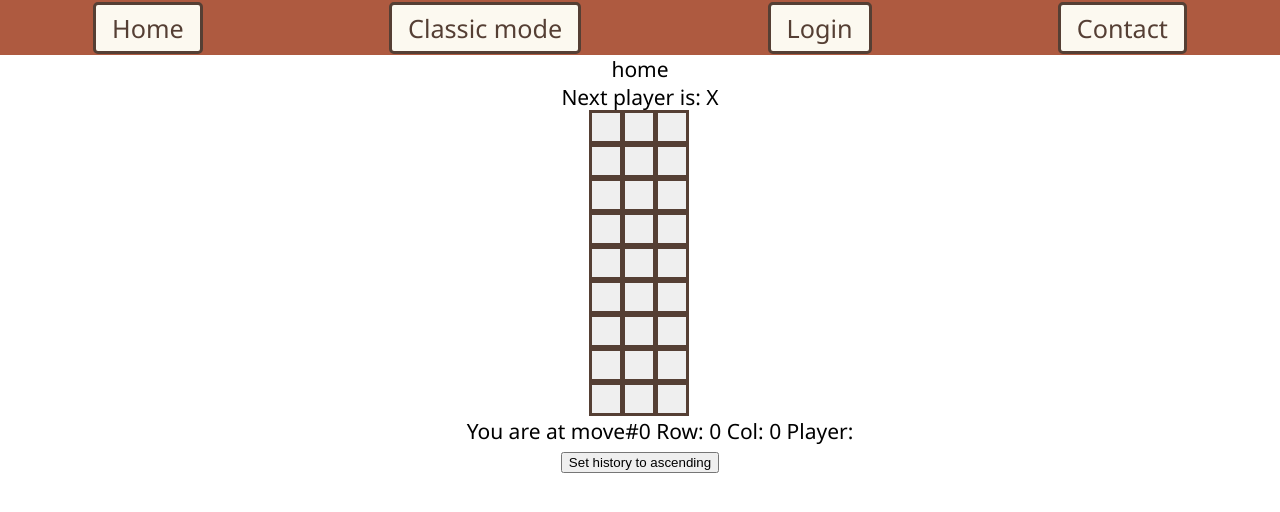
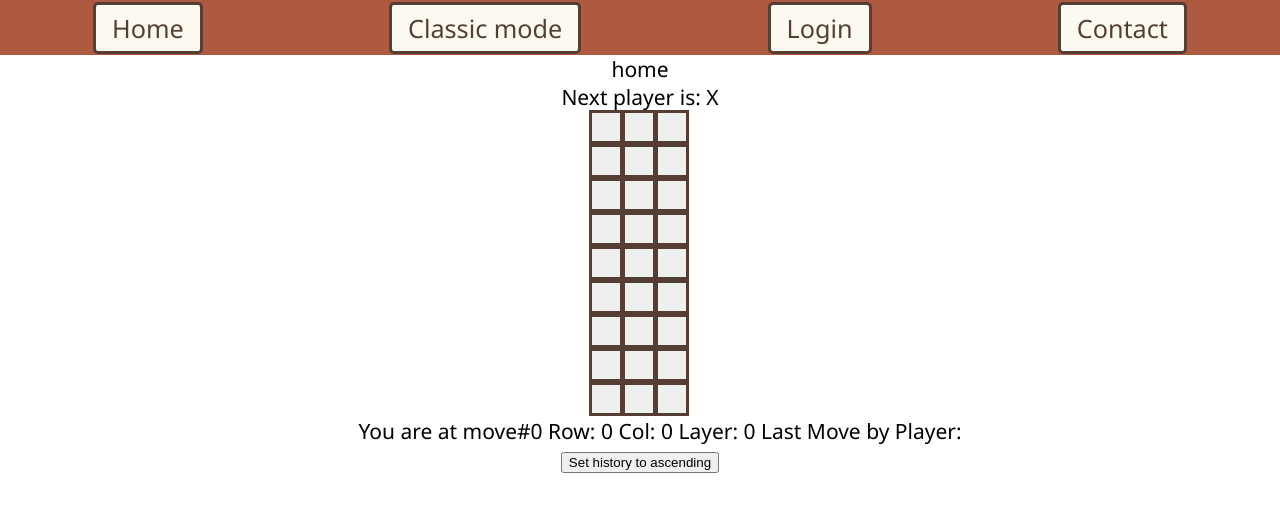
Before and after one commit to Jmilas00/tic-tac-toe-three, a React (Vite) app: page / in a window 1280 px wide. Shown: the top 512 px of the page. Built offline with nearby package versions, Linux system fonts and the light colour scheme.

Commit message:
Improved the log, some more work to do before the satisfactory result

```diff
--- a/src/components/moves.tsx
+++ b/src/components/moves.tsx
@@ -8,6 +8,7 @@ interface Description {
   text: string;
   row: number;
   col: number;
+  layer: number;
   player: string;
 }
 
@@ -18,17 +19,20 @@ function Moves(props: MovesProps) {
       text: "",
       row: 0,
       col: 0,
+      layer: 0,
       player: "",
     };
     for (let i: number = 0; i < squares.length; i++) {
       if (move > 0 && squares[i] !== props.history[move - 1][i]) {
         description.col = (i % 3) + 1;
-        description.row = Math.trunc(i / 3 + 1);
+        description.row = Math.trunc((i % 9) / 3 + 1);
+        description.layer = Math.trunc(i / 9 + 1);
         description.player = props.history.length % 2 === 0 ? "X" : "O";
       }
     }
-
-    if (move === props.history.length - 1) {
+    /* if (move === 0) {
+      description.text = "Click a square to begin the game!";
+    } else */ if (move === props.history.length - 1) {
       description.text = "You are at move#" + move;
     } else if (move > 0) {
       description.text = "Go to move #" + move;
@@ -44,7 +48,9 @@ function Moves(props: MovesProps) {
             description.row +
             " Col: " +
             description.col +
-            " Player: " +
+            " Layer: " +
+            description.layer +
+            " Last Move by Player: " +
             description.player
           ) : (
             <button className="moves-button" onClick={() => jumpTo(move)}>
```
